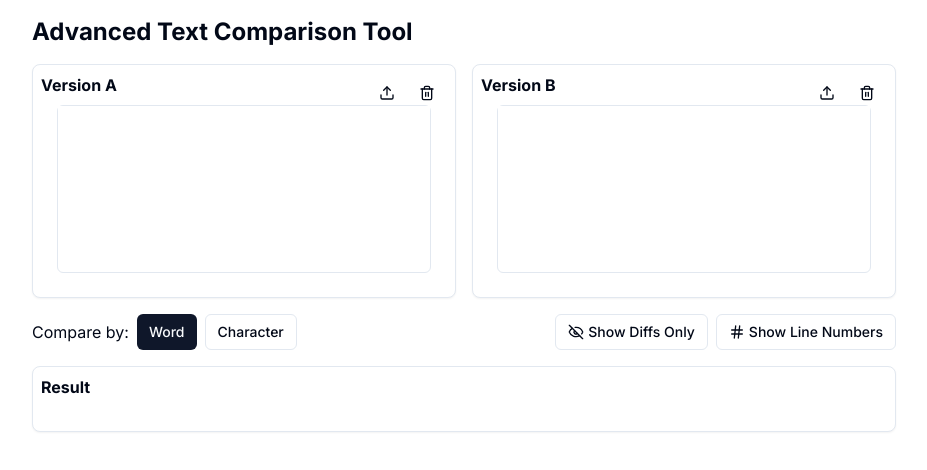
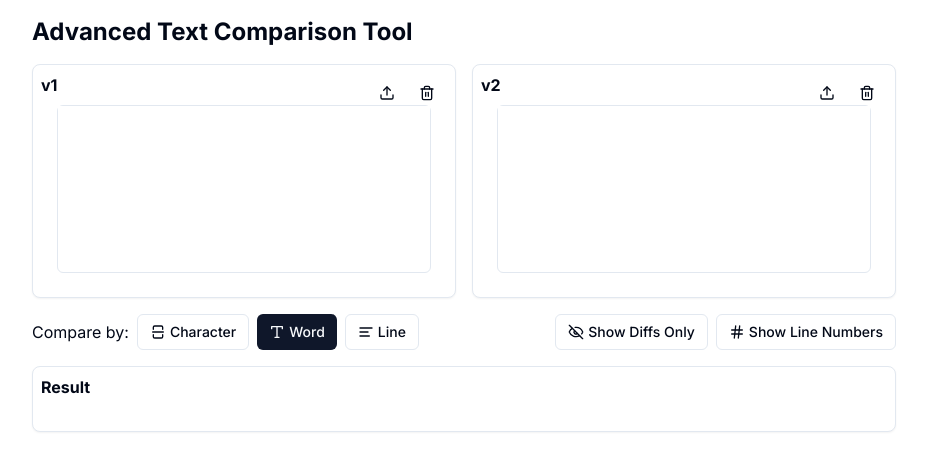
Before and after one commit to mimansajaiswal/diff-viewer, a Next.js app: page / in a window 1280 px wide. Shown: the top 470 px of the page, without its empty margins (176-1103 px from the left). Built offline with nearby package versions, Linux system fonts and the light colour scheme.

Commit message:
Update page.tsx

```diff
--- a/src/app/page.tsx
+++ b/src/app/page.tsx
@@ -2,7 +2,7 @@
 import React, { useState, useRef, useEffect } from 'react';
 import { Card, CardContent } from '@/components/ui/card';
 import { Button } from '@/components/ui/button';
-import { Upload, Trash2, Code, Eye, EyeOff, Hash } from 'lucide-react';
+import { Upload, Trash2, Code, Eye, EyeOff, Hash, AlignLeft, SplitSquareVertical, Type } from 'lucide-react';
 import * as diff from 'diff';
 
 const LineNumberedTextarea = ({ value, onChange, showLineNumbers }) => {
@@ -80,7 +80,38 @@ const TextDiffTool = () => {
     const linesB = processedB.split('\n');
     let diffResult = [];
     let unchangedCount = 0;
+    let lineNumber = 1;
 
+    if (compareMode === 'line') {
+      const lineDiff = diff.diffLines(processedA, processedB);
+      diffResult = lineDiff.flatMap((part) => {
+        if (part.added) {
+          return part.value.split('\n').map(line => ({
+            type: 'added',
+            content: line,
+          }));
+        } else if (part.removed) {
+          return part.value.split('\n').map(line => ({
+            type: 'removed',
+            content: line,
+            lineNumber: lineNumber++
+          }));
+        } else if (showOnlyDiffs) {
+          unchangedCount += part.count;
+          lineNumber += part.count;
+          return [];
+        } else {
+          return part.value.split('\n').map(line => ({
+            type: 'unchanged',
+            content: line,
+            lineNumber: lineNumber++
+          }));
+        }
+      });
+      if (unchangedCount > 0) {
+        diffResult.push({ type: 'unchanged', count: unchangedCount });
+      }
+    } else {
       for (let i = 0; i < Math.max(linesA.length, linesB.length); i++) {
         const lineA = linesA[i] || '';
         const lineB = linesB[i] || '';
@@ -107,6 +138,7 @@ const TextDiffTool = () => {
       if (unchangedCount > 0) {
         diffResult.push({ type: 'unchanged', count: unchangedCount });
       }
+    }
 
     setResult(diffResult);
   };
@@ -132,7 +164,6 @@ const TextDiffTool = () => {
     try {
       setter(JSON.stringify(JSON.parse(text), null, 2));
     } catch (error) {
-      // If parsing fails, do nothing
     }
   };
 
@@ -146,11 +177,11 @@ const TextDiffTool = () => {
       <h1 className="text-xl sm:text-2xl font-bold mb-4">Advanced Text Comparison Tool</h1>
       <div className="grid grid-cols-1 sm:grid-cols-2 gap-4 mb-4">
         {[
-          { version: 'A', text: textA, setText: setTextA, isJson: isJsonA, setIsJson: setIsJsonA, fileInput: fileInputA },
-          { version: 'B', text: textB, setText: setTextB, isJson: isJsonB, setIsJson: setIsJsonB, fileInput: fileInputB }
+          { version: 'v1', text: textA, setText: setTextA, isJson: isJsonA, setIsJson: setIsJsonA, fileInput: fileInputA },
+          { version: 'v2', text: textB, setText: setTextB, isJson: isJsonB, setIsJson: setIsJsonB, fileInput: fileInputB }
         ].map(({ version, text, setText, isJson, setIsJson, fileInput }) => (
           <Card key={version} className="relative">
-            <div className="absolute top-0 left-0 p-2 font-bold">Version {version}</div>
+            <div className="absolute top-0 left-0 p-2 font-bold">{version}</div>
             <div className="absolute top-0 right-0 p-2">
               <Button
                 variant="ghost"
@@ -195,23 +226,34 @@ const TextDiffTool = () => {
           </Card>
         ))}
       </div>
-      <div className="flex flex-col sm:flex-row justify-between items-start sm:items-center mb-4 space-y-2 sm:space-y-0">
+      <div className="flex flex-col sm:flex-row justify-between items-end sm:items-center mb-4 space-y-2 sm:space-y-0">
         <div className="flex items-center">
           <span className="mr-2 text-sm sm:text-base">Compare by:</span>
           <Button
+            onClick={() => setCompareMode('char')}
+            variant={compareMode === 'char' ? 'default' : 'outline'}
+            size="sm"
+          >
+            <SplitSquareVertical className="w-4 h-4 mr-1" />
+            Character
+          </Button>
+          <Button
             onClick={() => setCompareMode('word')}
             variant={compareMode === 'word' ? 'default' : 'outline'}
+            className="ml-2"
             size="sm"
           >
+            <Type className="w-4 h-4 mr-1" />
             Word
           </Button>
           <Button
-            onClick={() => setCompareMode('char')}
-            variant={compareMode === 'char' ? 'default' : 'outline'}
+            onClick={() => setCompareMode('line')}
+            variant={compareMode === 'line' ? 'default' : 'outline'}
             className="ml-2"
             size="sm"
           >
-            Character
+            <AlignLeft className="w-4 h-4 mr-1" />
+            Line
           </Button>
         </div>
         <div className="flex items-center space-x-2">
@@ -270,6 +312,10 @@ const TextDiffTool = () => {
                           </span>
                         ))}
                       </span>
+                    ) : line.type === 'added' ? (
+                      <span className="bg-green-200">{line.content}</span>
+                    ) : line.type === 'removed' ? (
+                      <span className="bg-red-200">{line.content}</span>
                     ) : (
                       <span className="text-red-500">{line.content}</span>
                     )}
```
Lines whose indentation alone changed are shown as unchanged.
